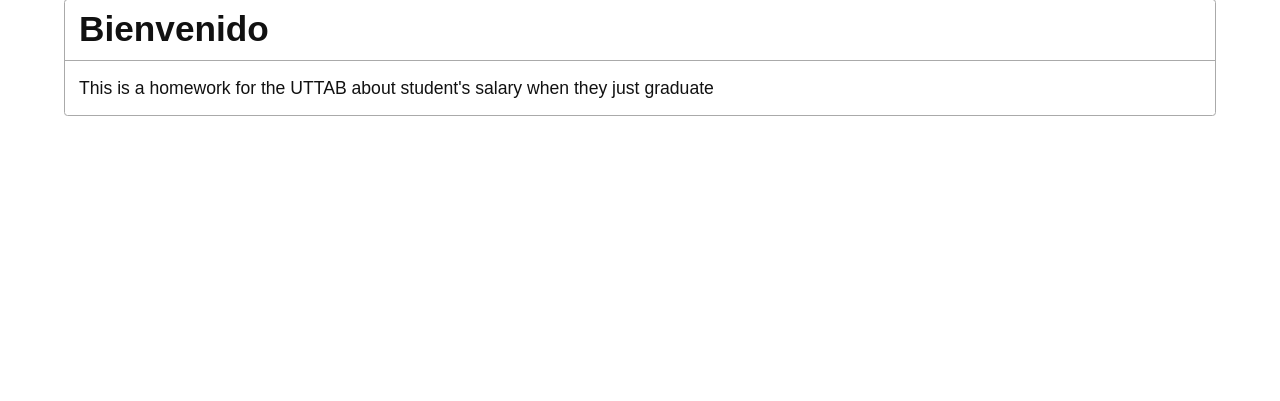
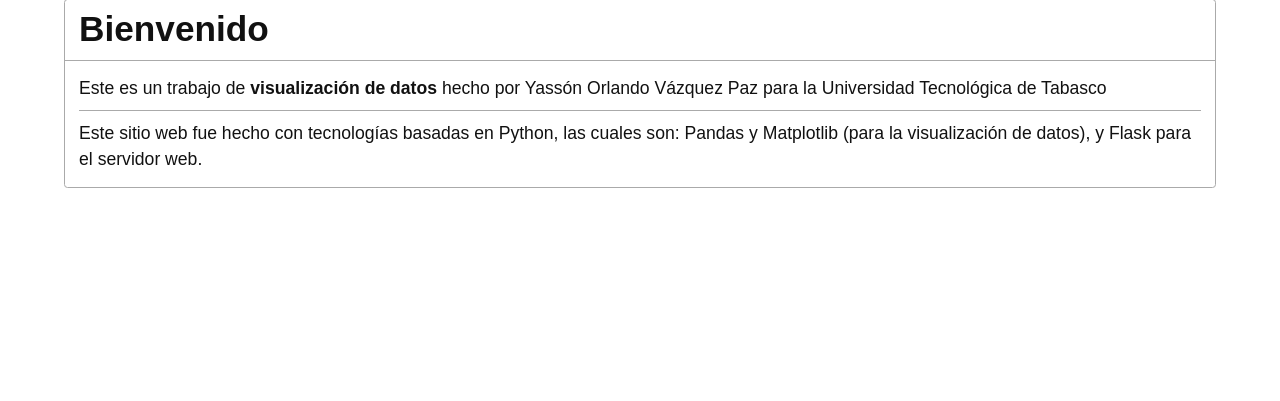
Before and after one commit to yassinOrlando/students-data, a Flask app: page / in a window 1280 px wide. Shown: the part 61-462 px from the top of the page. Run offline with Flask 2, Linux system fonts and the light colour scheme.

```diff
--- a/main.py
+++ b/main.py
@@ -14,3 +14,7 @@ def home():
 @app.route("/full-data")
 def full_data():
     return render_template('full_data.html', tables=[studentsData.to_html(classes='data', header=True)])
+
+@app.route("/pie-chart")
+def pie_chart():
+    return render_template('graphs/pie_chart.html')
--- a/templates/base.html
+++ b/templates/base.html
@@ -22,7 +22,7 @@
 
             <div class="menu">
                 <a href="{{ url_for('home') }}" class="pseudo button">Home</a>
-                <a href="#" class="success button">Graphs</a>
+                <a href="{{ url_for('pie_chart') }}" class="success button">Graphs</a>
                 <a href="{{ url_for('full_data') }}" class="button">Full data</a>
             </div>
         </nav>
--- a/templates/home.html
+++ b/templates/home.html
@@ -6,6 +6,10 @@
 
 {% block content %}
     <p>
-        This is a homework for the UTTAB about student's salary when they just graduate
+        Este es un trabajo de <b> visualización de datos </b> hecho por Yassón Orlando Vázquez Paz para la Universidad Tecnológica de Tabasco
+    </p>
+    <hr>
+    <p>
+        Este sitio web fue hecho con tecnologías basadas en Python, las cuales son: Pandas y Matplotlib (para la visualización de datos), y Flask para el servidor web.
     </p>
 {% endblock %}
```
Also changed, not shown: templates/graphs/chart_menu.html (added, +7 -0 lines), templates/graphs/pie_chart.html (added, +13 -0 lines).
